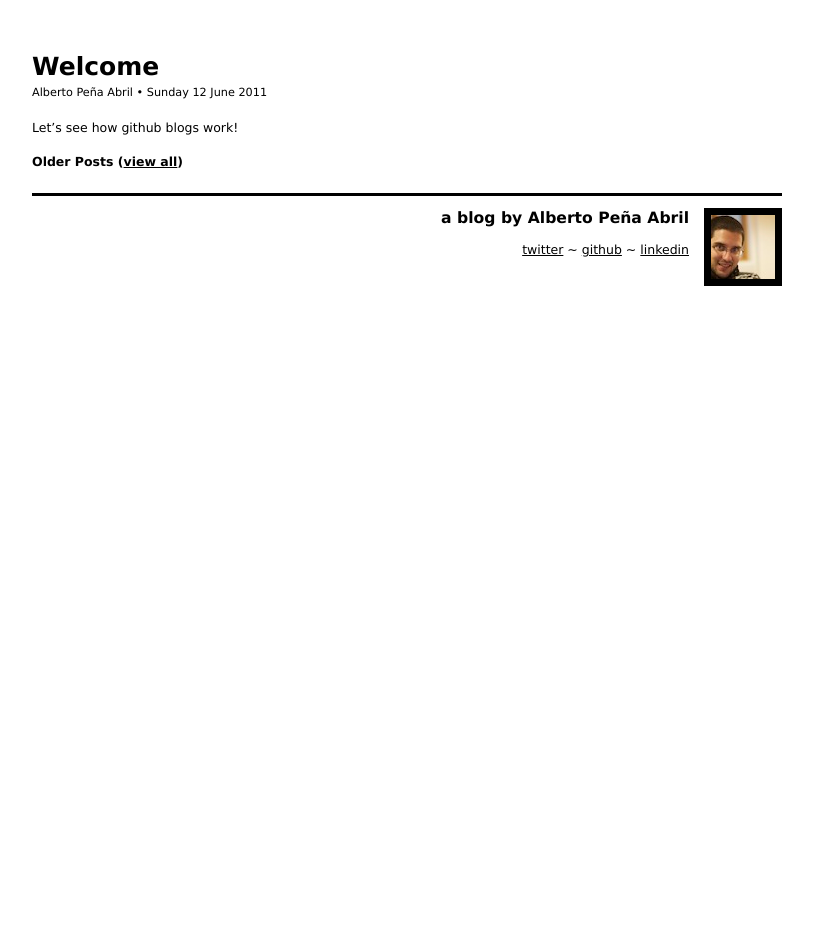
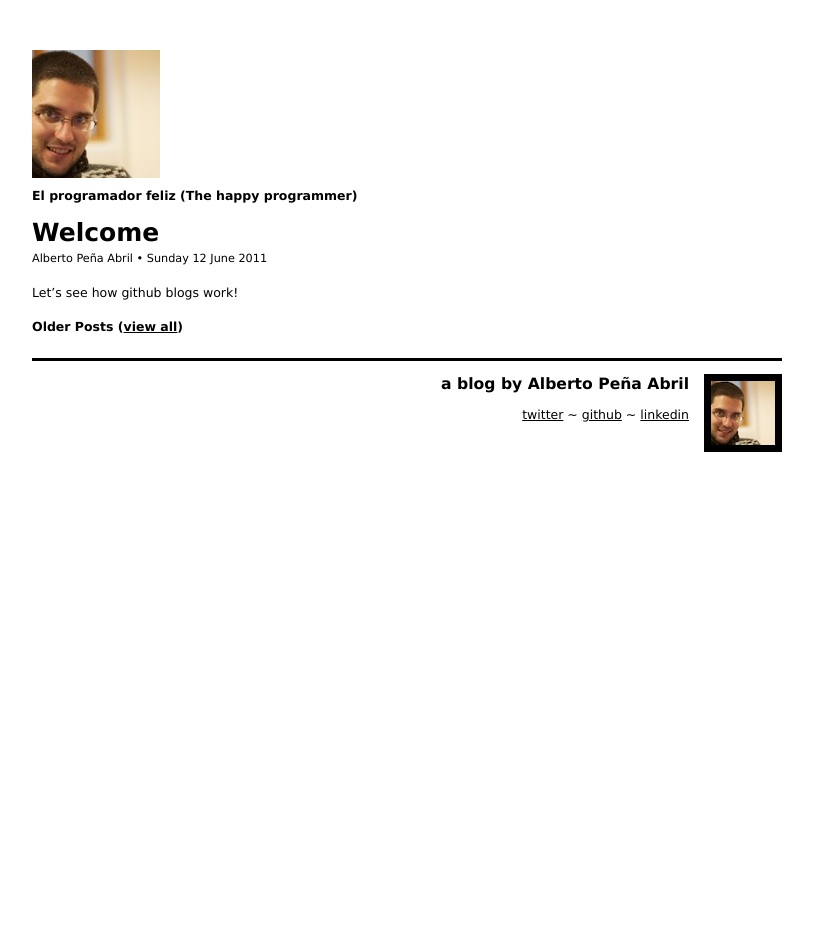
Before and after one commit to plagelao/plagelao.github.com, a Jekyll site: the page built from index.html, in a window 1280 px wide. Shown: the whole page, without its empty margins (233-1046 px from the left). Built offline with Jekyll 4.4.1, drawn with Linux system fonts in a browser that asks for light colours.

Commit message:
Adding a header

```diff
--- a/_layouts/default.html
+++ b/_layouts/default.html
@@ -19,12 +19,16 @@
 
 
   <div class="site">
+    <div class="header clearfix">
+      <img class="portrait" src="/images/plagelao_big.jpg"/>
+      <div class="title">
+        El programador feliz (The happy programmer)
+      </div>
+    </div>
 
     {{ content }}
 
     <div class="footer clearfix">
-
-
       <div class="contact">
         <img class="portrait" src="/images/plagelao.jpg"/>
         <div class="title"><a href="/">a blog by Alberto Peña Abril</a></div>
```
